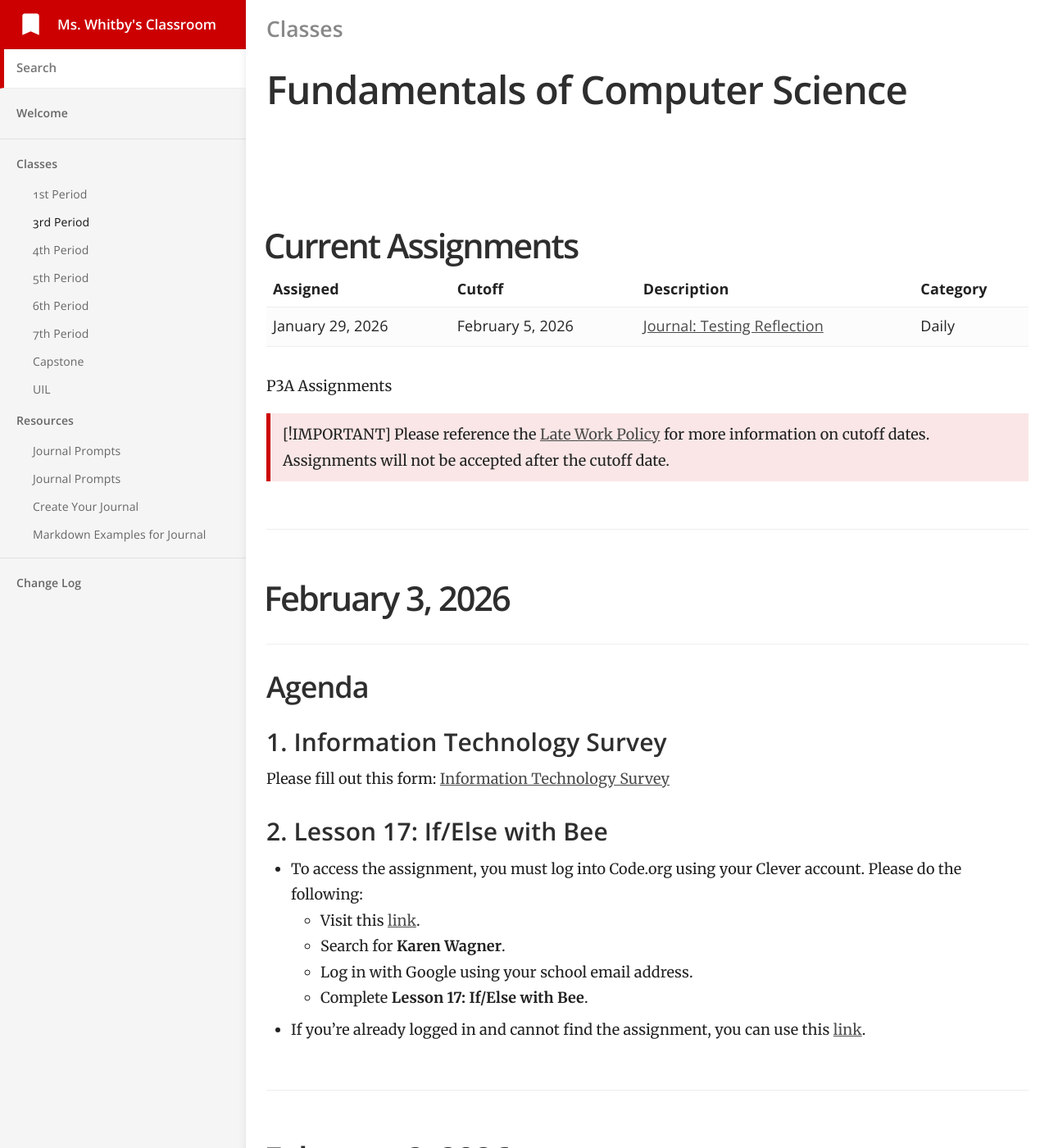
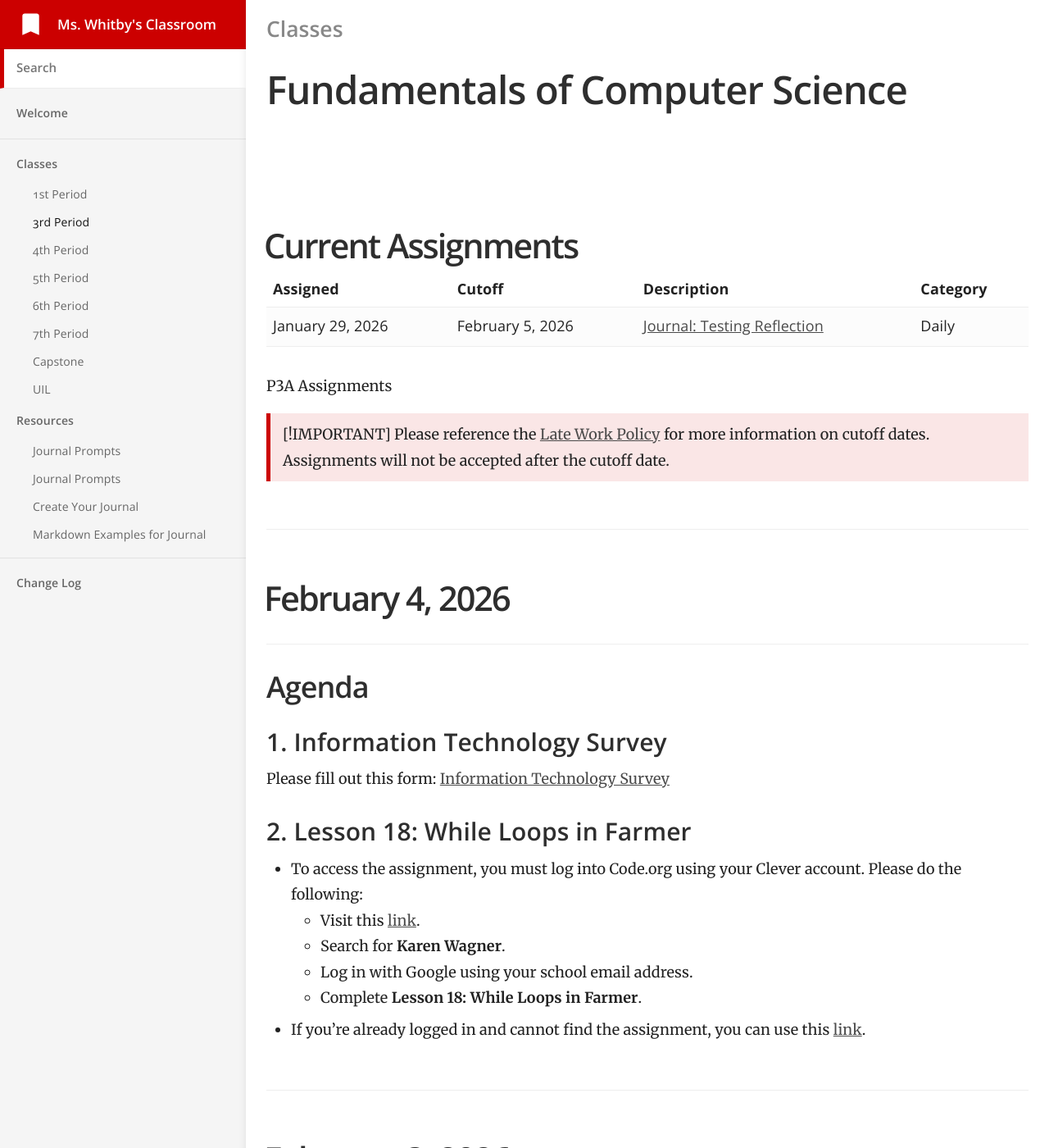
Before and after one commit to mswhitby/classroom, a Jekyll site: the page built from _docs/classes/3rd.md, in a window 1280 px wide and 1400 px high. Shown: the whole window at 82% size. Built offline with Jekyll 4.4.1, drawn with Linux system fonts in a browser that asks for light colours.

Commit message:
Updated lessons

```diff
--- a/_docs/classes/3rd.md
+++ b/_docs/classes/3rd.md
@@ -142,6 +142,27 @@ order: 2
 
 ****
 
+# February 4, 2026
+
+## Agenda
+
+### 1. Information Technology Survey
+
+Please fill out this form: [Information Technology Survey](https://forms.office.com/Pages/ResponsePage.aspx?id=L8RkFxV1qEmnEnqRUF6kpQS1CTHAESNOsyklvYFmpDpUMzQ2N0s3WThHTktYWUw1UjhNRzJLTkFEWS4u)
+
+### 2. Lesson 18: While Loops in Farmer
+- To access the assignment, you must log into Code.org using your Clever account. Please do the following:
+    - Visit this [link](https://clever.com/oauth/district-picker?client_id=2f27405716644a951b23&redirect_uri=https%3A%2F%2Fstudio.code.org%2Fusers%2Fauth%2Fclever%2Fcallback&response_type=code&state=ede33ff61289cf32708a0f54079cdd23e31d0b0a02b0e0e8).
+    - Search for **Karen Wagner**.
+    - Log in with Google using your school email address.
+    - Complete **Lesson 18: While Loops in Farmer**.
+
+- If you're already logged in and cannot find the assignment, you can use this [link](https://studio.code.org/courses/express-2025/units/1/lessons/18/levels/1).
+
+
+
+----
+
 # February 3, 2026
 
 ## Agenda
```
